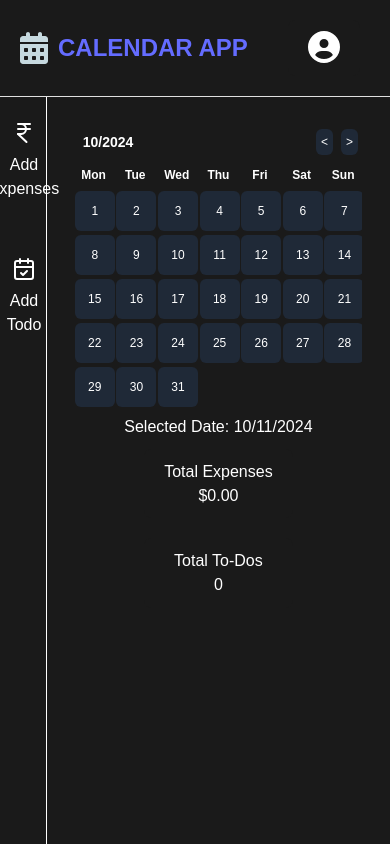
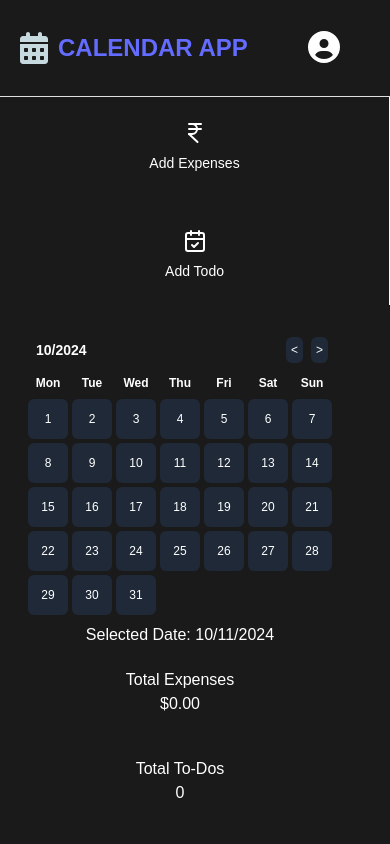
Before and after one commit to divyansh-2005/my-calendar-app, a React (Vite) app in the folder FRONTEND/: page / in a window 390 px wide. Shown: the top 844 px of the page. Built offline with nearby package versions, Linux system fonts and the light colour scheme; no server answers.

Commit message:
mobile responsivness

```diff
--- a/FRONTEND/src/components/Sidebar.jsx
+++ b/FRONTEND/src/components/Sidebar.jsx
@@ -3,20 +3,20 @@ import React from "react";
 
 export const Sidebar = ({ onAddExpense, onAddTodo }) => {
   return (
-    <div className="relative w-[12vw] bg-[#1a1a1a] h-screen border-r border-white p-2 space-y-6">
+    <div className="relative w-full md:w-[12vw] bg-[#1a1a1a]  border-r border-white p-2 space-y-6 overflow-x-hidden">
       <div
         className="w-full p-4 flex flex-col justify-center items-center gap-2 rounded-md hover:bg-[#292929] cursor-pointer"
         onClick={onAddExpense}
       >
-        <IndianRupee />
-        <p>Add Expenses</p>
+        <IndianRupee className="text-2xl md:text-4xl" />
+        <p className="text-sm md:text-base">Add Expenses</p>
       </div>
       <div
         className="w-full p-4 flex flex-col justify-center items-center gap-2 rounded-md hover:bg-[#292929] cursor-pointer"
         onClick={onAddTodo}
       >
-        <CalendarCheck />
-        <p>Add Todo</p>
+        <CalendarCheck className="text-2xl md:text-4xl" />
+        <p className="text-sm md:text-base">Add Todo</p>
       </div>
     </div>
   );
--- a/FRONTEND/src/pages/Homepage.jsx
+++ b/FRONTEND/src/pages/Homepage.jsx
@@ -30,7 +30,7 @@ const HomePage = ({
   };
 
   return (
-    <div className="flex items-start justify-start w-full">
+    <div className="flex flex-col md:flex-row items-start overflow-x-hidden ">
       <Sidebar
         onAddExpense={handleAddExpense}
         onAddTodo={handleAddTodo}
```
